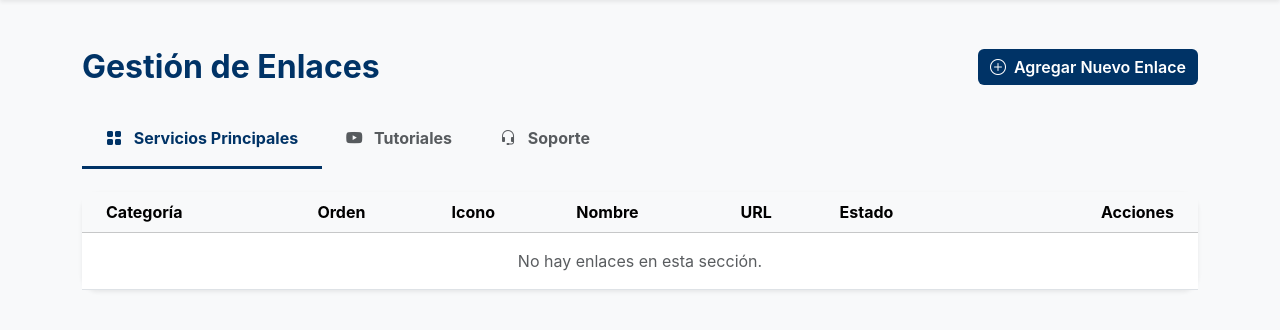
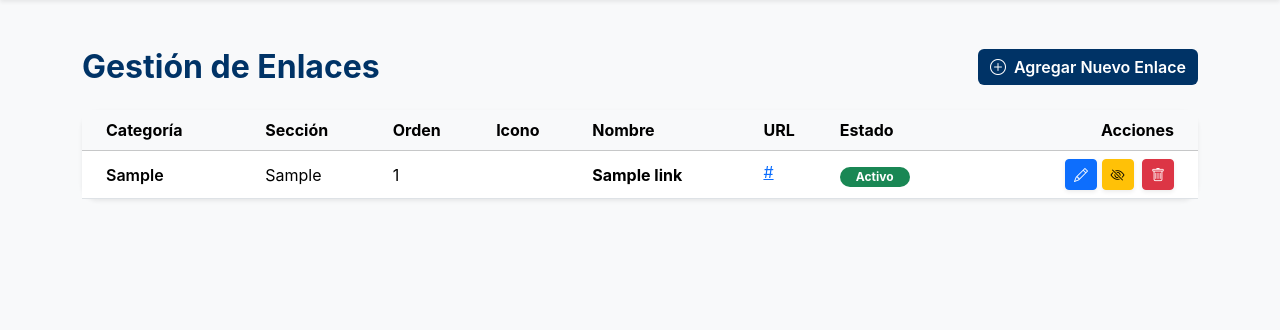
Before and after one commit to j-alexander-acosta/Portal.UNACH, a Flask app: page /admin in a window 1280 px wide. Shown: the part 56-386 px from the top of the page. Run offline with Flask 3, Linux system fonts and the light colour scheme; the visitor is signed in with stand-in values (Sample User, id 1); tables that the repository leaves empty hold one stand-in row (values such as "Sample post").

Commit message:
Revert admin panel to single table, preserve section column and edit models

```diff
--- a/templates/admin.html
+++ b/templates/admin.html
@@ -49,15 +49,14 @@
             </div>
         </div>
 
-
-        {% macro render_links_table(section_links) %}
-        <div class="card shadow-sm border-0 rounded-4 mb-4">
+        <div class="card shadow-sm border-0 rounded-4">
             <div class="card-body p-0">
                 <div class="table-responsive">
                     <table class="table table-hover align-middle mb-0">
                         <thead class="table-light">
                             <tr>
                                 <th class="ps-4">Categoría</th>
+                                <th>Sección</th>
                                 <th>Orden</th>
                                 <th>Icono</th>
                                 <th>Nombre</th>
@@ -67,8 +66,63 @@
                             </tr>
                         </thead>
                         <tbody>
-                            {% for link in section_links %}
+                            {% for link in links %}
+                            <tr {% if not link.is_active %}class="table-secondary text-muted"{% endif %}>
+                                <td class="ps-4 fw-semibold text-capitalize">{{ link.category }}</td>
+                                <td class="text-capitalize">
+                                    {% if link.section == 'main' %}Principal
+                                    {% elif link.section == 'tutorial' %}Tutorial
+                                    {% elif link.section == 'support' %}Soporte
+                                    {% else %}{{ link.section }}{% endif %}
+                                </td>
+                                <td>{{ link.order }}</td>
+                                <td><i class="bi {{ link.icon }} fs-4 text-unach"></i></td>
+                                <td class="fw-bold">{{ link.name }}</td>
+                                <td><a href="{{ link.url }}" target="_blank" class="text-truncate d-inline-block" style="max-width: 250px;">{{ link.url }}</a></td>
+                                <td>
+                                    {% if link.is_active %}
+                                        <span class="badge bg-success rounded-pill px-3">Activo</span>
+                                    {% else %}
+                                        <span class="badge bg-secondary rounded-pill px-3">Oculto</span>
+                                    {% endif %}
+                                </td>
+                                <td class="pe-4 text-end">
+                                    <button type="button" class="btn btn-sm btn-primary px-2 shadow-sm" data-bs-toggle="modal" data-bs-target="#editLinkModal{{ link.id }}" title="Editar">
+                                        <i class="bi bi-pencil"></i>
+                                    </button>
+                                    <form action="{{ url_for('admin_link_toggle', link_id=link.id) }}" method="POST" class="d-inline">
+                                        <button type="submit" class="btn btn-sm btn-{{ 'warning' if link.is_active else 'success' }} px-2 shadow-sm" title="Alternar Estado">
+                                            <i class="bi bi-eye{{ '-slash' if link.is_active else '' }}"></i>
+                                        </button>
+                                    </form>
+                                    <form action="{{ url_for('admin_link_delete', link_id=link.id) }}" method="POST" class="d-inline" onsubmit="return confirm('¿Estás seguro de que deseas eliminar este enlace? Esta acción no se puede deshacer.');">
+                                        <button type="submit" class="btn btn-sm btn-danger px-2 ms-1 shadow-sm" title="Eliminar">
+                                            <i class="bi bi-trash"></i>
+                                        </button>
+                                    </form>
 
+                                    <!-- Modal para Editar Enlace -->
+                                    <div class="modal fade text-start" id="editLinkModal{{ link.id }}" tabindex="-1" aria-labelledby="editLinkModalLabel{{ link.id }}" aria-hidden="true">
+                                        <div class="modal-dialog">
+                                            <div class="modal-content border-0 shadow rounded-4">
+                                                <div class="modal-header bg-light">
+                                                    <h5 class="modal-title fw-bold text-unach" id="editLinkModalLabel{{ link.id }}">Editar Enlace Institucional</h5>
+                                                    <button type="button" class="btn-close" data-bs-dismiss="modal" aria-label="Close"></button>
+                                                </div>
+                                                <form action="{{ url_for('admin_link_edit', link_id=link.id) }}" method="POST">
+                                                    <div class="modal-body p-4">
+                                                        <div class="mb-3">
+                                                            <label class="form-label fw-semibold">Nombre del Servicio</label>
+                                                            <input type="text" class="form-control" name="name" value="{{ link.name }}" required placeholder="Ej. Portal de Notas">
+                                                        </div>
+                                                        <div class="mb-3">
+                                                            <label class="form-label fw-semibold">URL de Destino</label>
+                                                            <input type="url" class="form-control" name="url" value="{{ link.url }}" required placeholder="https://...">
+                                                        </div>
+                                                        <div class="mb-3">
+                                                            <label class="form-label fw-semibold">Clase de Icono (<a href="https://icons.getbootstrap.com/" target="_blank">Bootstrap Icons</a>)</label>
+                                                            <input type="text" class="form-control" name="icon" value="{{ link.icon }}" required placeholder="Ej. bi-journal-text">
+                                                        </div>
                                                         <div class="row">
                                                             <div class="col-md-4 mb-3">
                                                                 <label class="form-label fw-semibold">Sección</label>
@@ -91,61 +145,24 @@
                                                                 <input type="number" class="form-control" name="order" value="{{ link.order }}" required>
                                                             </div>
                                                         </div>
-
+                                                    </div>
+                                                    <div class="modal-footer bg-light">
+                                                        <button type="button" class="btn btn-secondary" data-bs-dismiss="modal">Cancelar</button>
+                                                        <button type="submit" class="btn btn-unach">Guardar Cambios</button>
+                                                    </div>
+                                                </form>
+                                            </div>
+                                        </div>
+                                    </div>
+                                </td>
+                            </tr>
                             {% endfor %}
-                            {% if not section_links %}
-                            <tr><td colspan="7" class="text-center text-muted py-3">No hay enlaces en esta sección.</td></tr>
-                            {% endif %}
                         </tbody>
                     </table>
                 </div>
             </div>
         </div>
-        {% endmacro %}
-
-        <!-- Tabs Nav -->
-        <ul class="nav nav-tabs mb-4 border-0" id="adminTabs" role="tablist">
-            <li class="nav-item" role="presentation">
-                <button class="nav-link active px-4 py-3 fw-bold rounded-top-3 text-unach" id="main-tab" data-bs-toggle="tab" data-bs-target="#main-pane" type="button" role="tab" aria-controls="main-pane" aria-selected="true" style="border: none; border-bottom: 3px solid transparent;">
-                    <i class="bi bi-grid-fill me-2"></i> Servicios Principales
-                </button>
-            </li>
-            <li class="nav-item" role="presentation">
-                <button class="nav-link px-4 py-3 fw-bold rounded-top-3 text-muted" id="tutorial-tab" data-bs-toggle="tab" data-bs-target="#tutorial-pane" type="button" role="tab" aria-controls="tutorial-pane" aria-selected="false" style="border: none; border-bottom: 3px solid transparent;">
-                    <i class="bi bi-youtube me-2"></i> Tutoriales
-                </button>
-            </li>
-            <li class="nav-item" role="presentation">
-                <button class="nav-link px-4 py-3 fw-bold rounded-top-3 text-muted" id="support-tab" data-bs-toggle="tab" data-bs-target="#support-pane" type="button" role="tab" aria-controls="support-pane" aria-selected="false" style="border: none; border-bottom: 3px solid transparent;">
-                    <i class="bi bi-headset me-2"></i> Soporte
-                </button>
-            </li>
-        </ul>
-
-        <style>
-            .nav-tabs .nav-link.active {
-                background-color: transparent !important;
-                border-bottom: 3px solid var(--unach-blue) !important;
-                color: var(--unach-blue) !important;
-            }
-            .nav-tabs .nav-link:hover {
-                border-bottom: 3px solid #ccc !important;
-                color: #555 !important;
-            }
-        </style>
-
-        <!-- Tabs Content -->
-        <div class="tab-content" id="adminTabsContent">
-            <div class="tab-pane fade show active" id="main-pane" role="tabpanel" aria-labelledby="main-tab" tabindex="0">
-                {{ render_links_table(links | selectattr('section', 'equalto', 'main') | list) }}
-            </div>
-            <div class="tab-pane fade" id="tutorial-pane" role="tabpanel" aria-labelledby="tutorial-tab" tabindex="0">
-                {{ render_links_table(links | selectattr('section', 'equalto', 'tutorial') | list) }}
-            </div>
-            <div class="tab-pane fade" id="support-pane" role="tabpanel" aria-labelledby="support-tab" tabindex="0">
-                {{ render_links_table(links | selectattr('section', 'equalto', 'support') | list) }}
-            </div>
-        </div>
+    </div>
 
     <!-- Modal para Agregar Enlace -->
     <div class="modal fade" id="addLinkModal" tabindex="-1" aria-labelledby="addLinkModalLabel" aria-hidden="true">
@@ -169,7 +186,6 @@
                             <label class="form-label fw-semibold">Clase de Icono (<a href="https://icons.getbootstrap.com/" target="_blank">Bootstrap Icons</a>)</label>
                             <input type="text" class="form-control" name="icon" required placeholder="Ej. bi-journal-text">
                         </div>
-
                         <div class="row">
                             <div class="col-md-4 mb-3">
                                 <label class="form-label fw-semibold">Sección</label>
```
